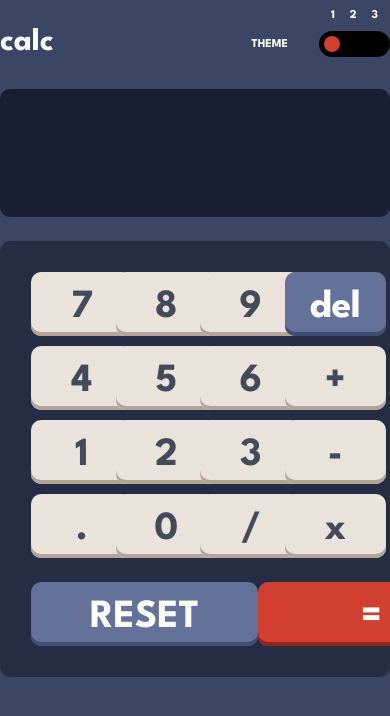
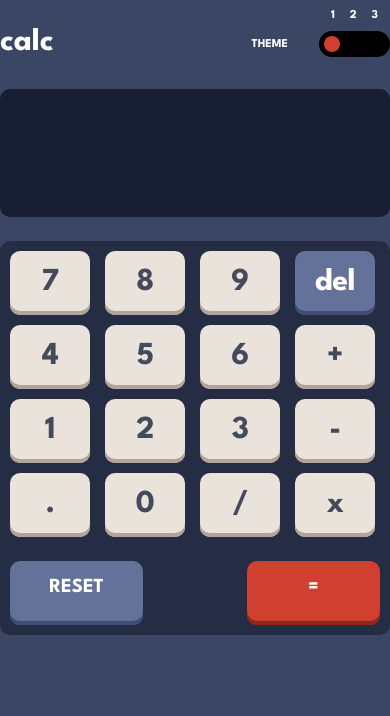
Before and after one commit to FayzullayevAbbos/culculator, a plain HTML site: page index.html in a window 390 px wide. Drawn offline with Linux system fonts and the light colour scheme.

Commit message:
mediadagi uzgarishlar

```diff
--- a/styles/main.css
+++ b/styles/main.css
@@ -92,7 +92,7 @@ main {
 }
 .grit {
   display: grid;
-  grid-template-columns: repeat(4, minmax(20px, 300px));
+  grid-template-columns: repeat(4, minmax(20px, auto));
   gap: 1rem;
 }
 .grit div {
--- a/styles/media.css
+++ b/styles/media.css
@@ -1,14 +1,17 @@
-@media only screen and (max-width: 320px) {
+@media only screen and (max-width: 500px) {
   .culDis input {
     font-size: 4rem !important;
     max-width: 327px;
     height: 88px;
   }
   .grit div {
-    width: 60px;
+    width: 100px;
     height: 64px;
     flex-shrink: 0;
     font-size: 3.2rem;
+  }
+  .grit {
+    gap: 1rem;
   }
   .culDis {
     padding: 0 1rem;
@@ -16,10 +19,21 @@
   main {
     padding: 1rem;
   }
-  .grit2 div, .teng  {
+  .grit2 div,
+  .teng {
     width: 133px !important;
     height: 64px;
     flex-shrink: 0;
     font-size: 2rem;
   }
 }
+@media only screen and (max-width:430px) {
+  .grit div{
+    width: 80px;
+  }
+}
+@media only screen and (max-width:340px) {
+ .grit div{
+  width: 60px;
+ }
+}
```
